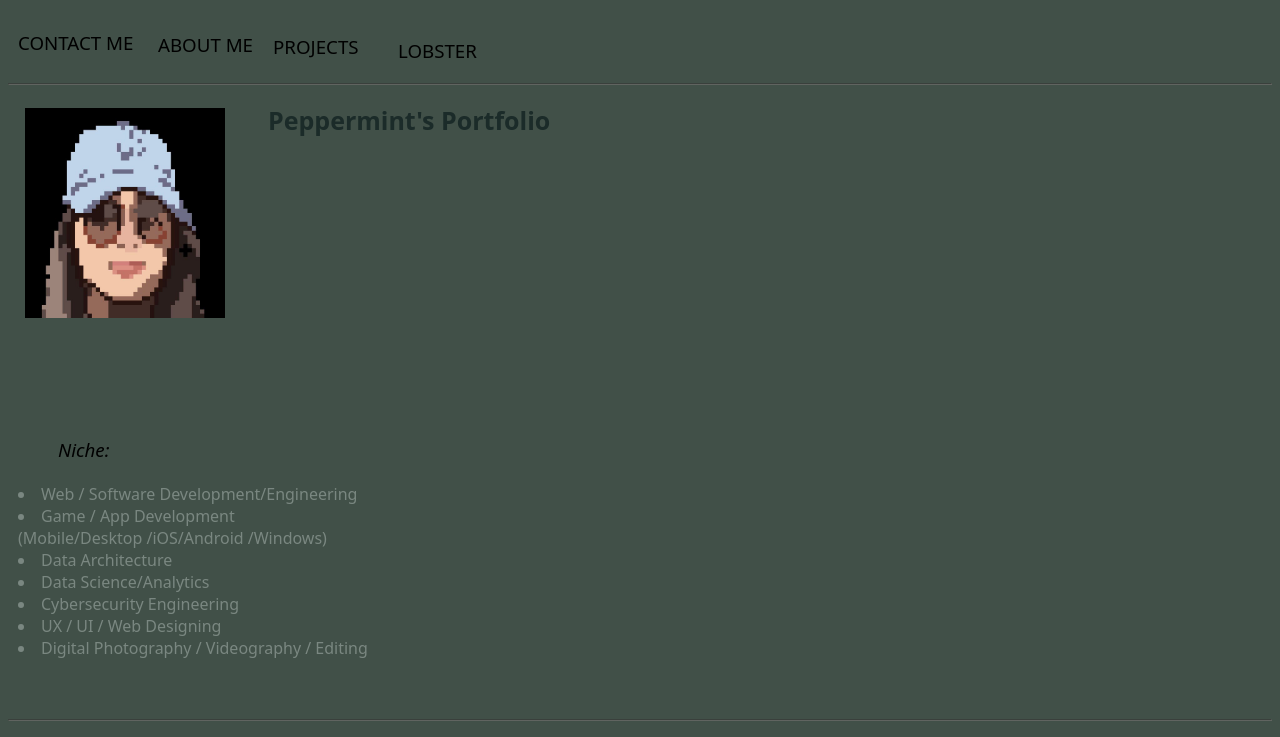
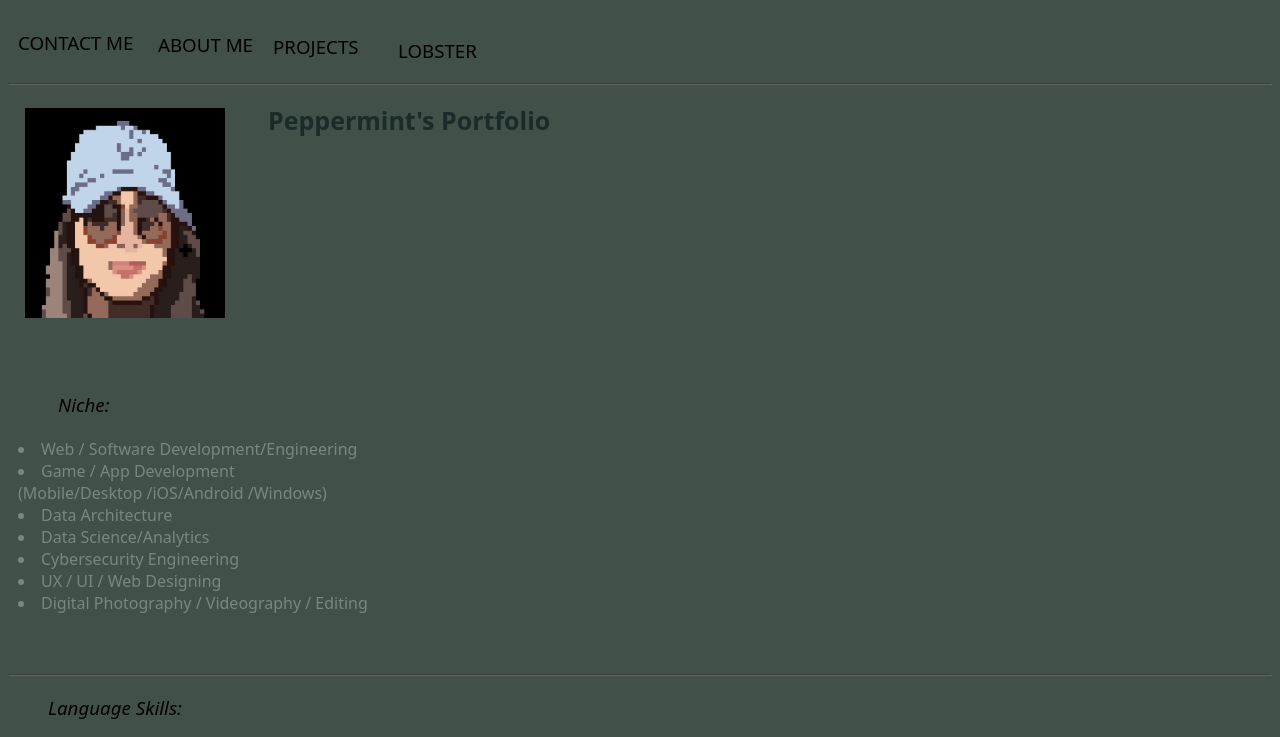
Before and after one commit to iloveyourmayo/peppermayo, a plain HTML site: page index.html in a window 1280 px wide. Shown: the top 737 px of the page. Drawn offline with Linux system fonts and the light colour scheme.

Commit message:
style.css

```diff
--- a/Style/style.css
+++ b/Style/style.css
@@ -46,7 +46,7 @@ img:hover {
 .niche{
     font-style: oblique;
     font-weight: 500 ;
-    margin-top: 300px;
+    margin-top: 255px;
     margin-left: 10px;
 }
 
```
